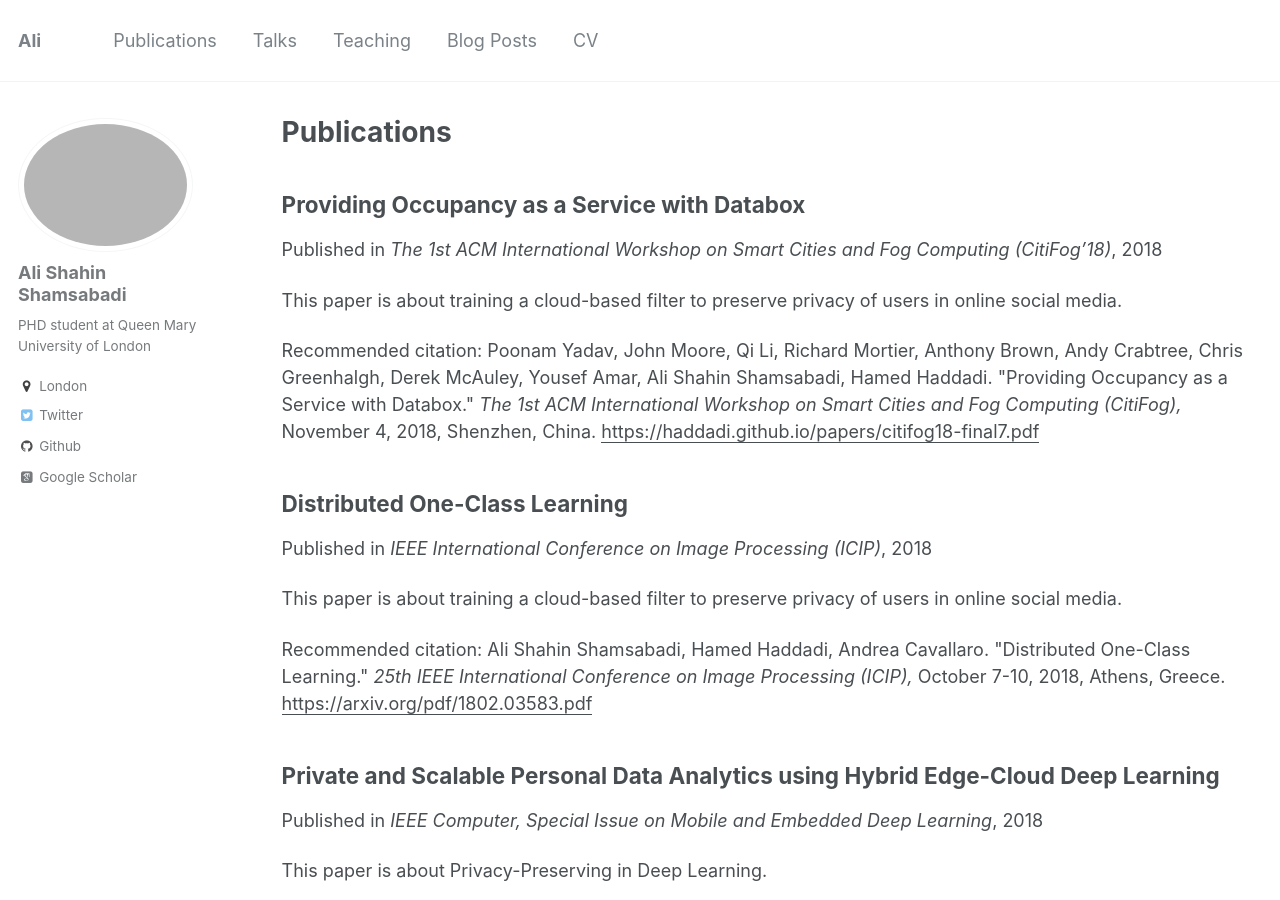
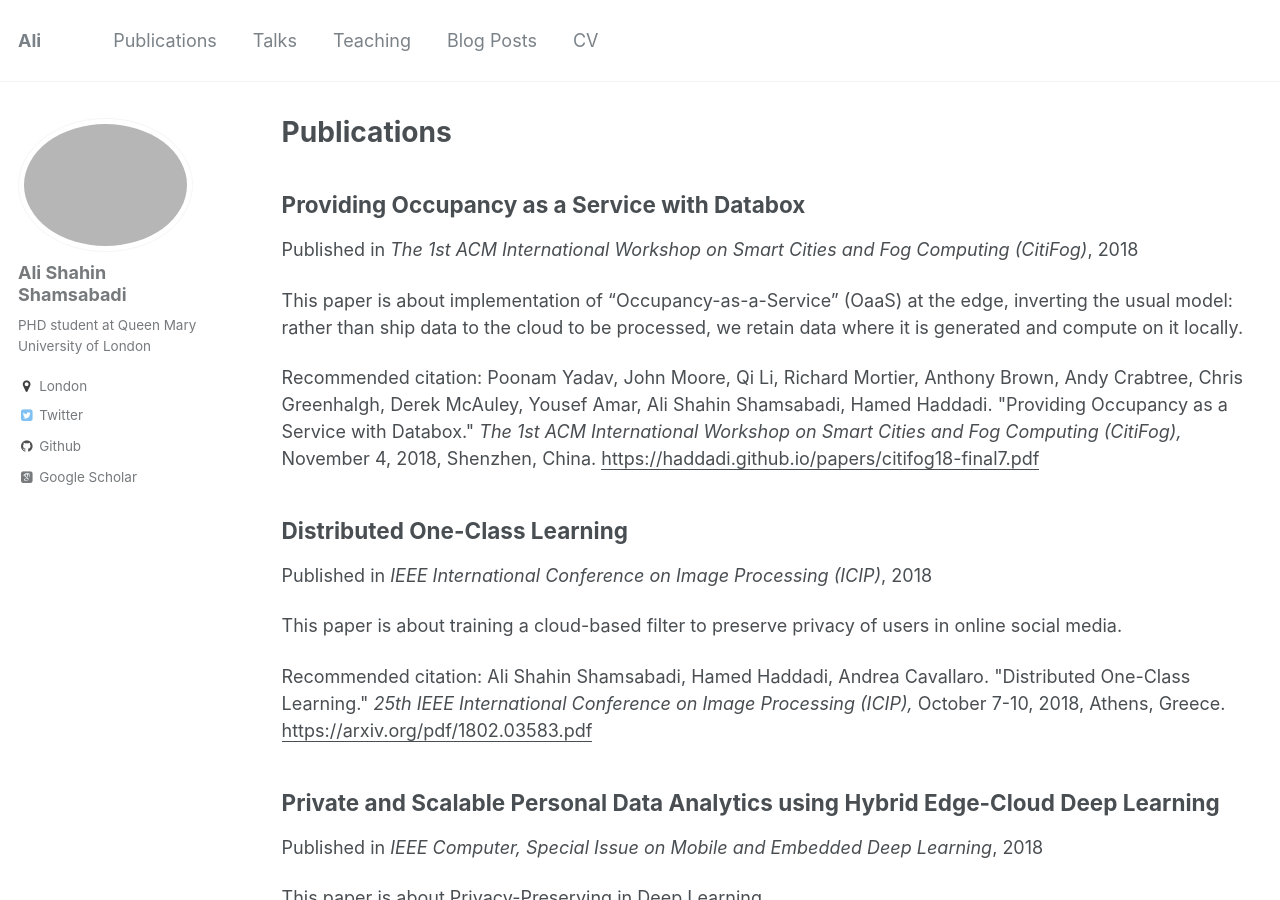
Before and after one commit to AliShahin/AliShahin.github.io, a Jekyll site: the page built from _pages/publications.md, in a window 1280 px wide and 900 px high. Built offline with Jekyll 4.4.1, drawn with Linux system fonts in a browser that asks for light colours; some web fonts are replaced.

Commit message:
Update 2018-11-1-Providing Occupancy as a Service with Databox.md

```diff
--- a/_publications/2018-11-1-Providing Occupancy as a Service with Databox.md
+++ b/_publications/2018-11-1-Providing Occupancy as a Service with Databox.md
@@ -2,9 +2,9 @@
 title: "Providing Occupancy as a Service with Databox"
 collection: publications
 permalink: /publication/2018-11-1-Providing Occupancy as a Service with Databox
-excerpt: 'This paper is about training a cloud-based filter to preserve privacy of users in online social media.'
+excerpt: 'This paper is about implementation of “Occupancy-as-a-Service” (OaaS) at the edge, inverting the usual model: rather than ship data to the cloud to be processed, we retain data where it is generated and compute on it locally.'
 date: 2018-11-04
-venue: 'The 1st ACM International Workshop on Smart Cities and Fog Computing (CitiFog’18)'
+venue: 'The 1st ACM International Workshop on Smart Cities and Fog Computing (CitiFog)'
 paperurl: 'https://haddadi.github.io/papers/citifog18-final7.pdf'
 citation: 'Poonam Yadav, John Moore, Qi Li, Richard Mortier, Anthony Brown, Andy Crabtree, Chris Greenhalgh, Derek McAuley, Yousef Amar, Ali Shahin Shamsabadi, Hamed Haddadi. &quot;Providing Occupancy as a Service with Databox.&quot; <i> The 1st ACM International Workshop on Smart Cities and Fog Computing (CitiFog),</i> November 4, 2018, Shenzhen, China.'
 ---
```
